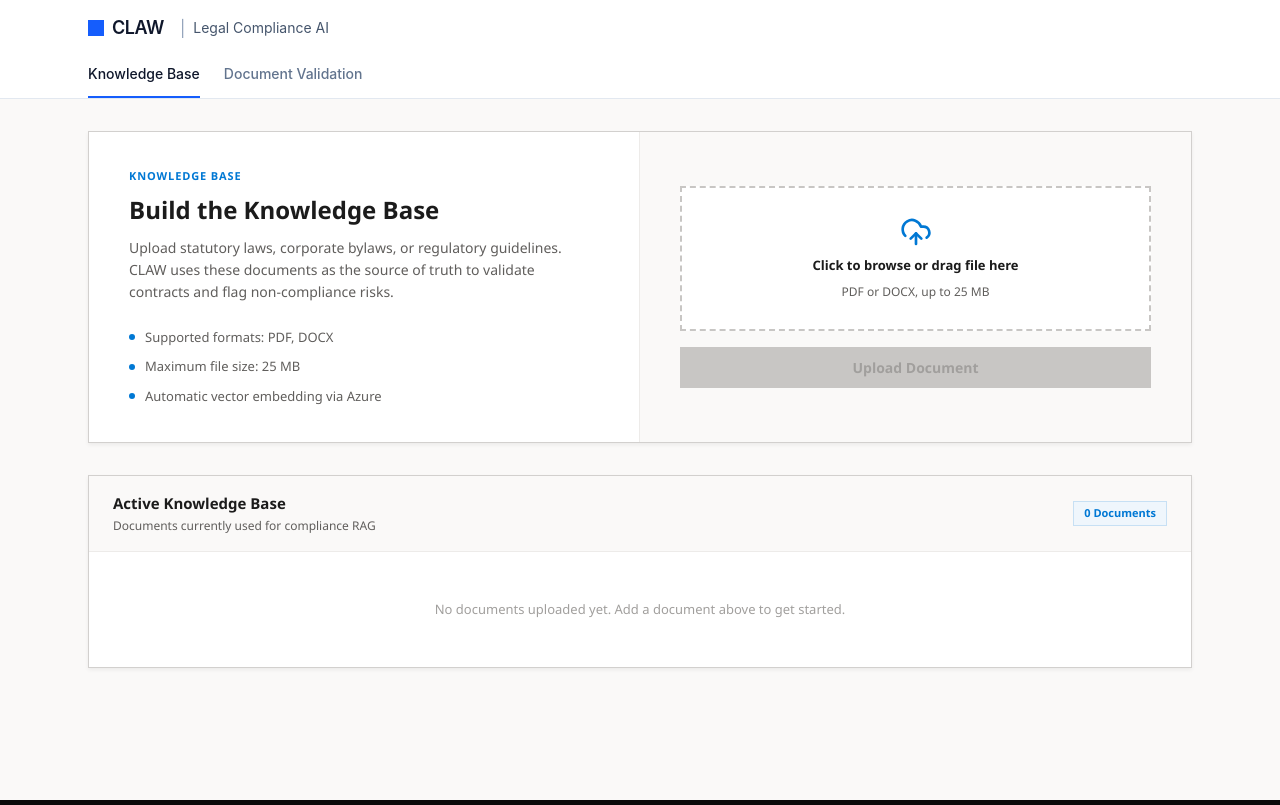
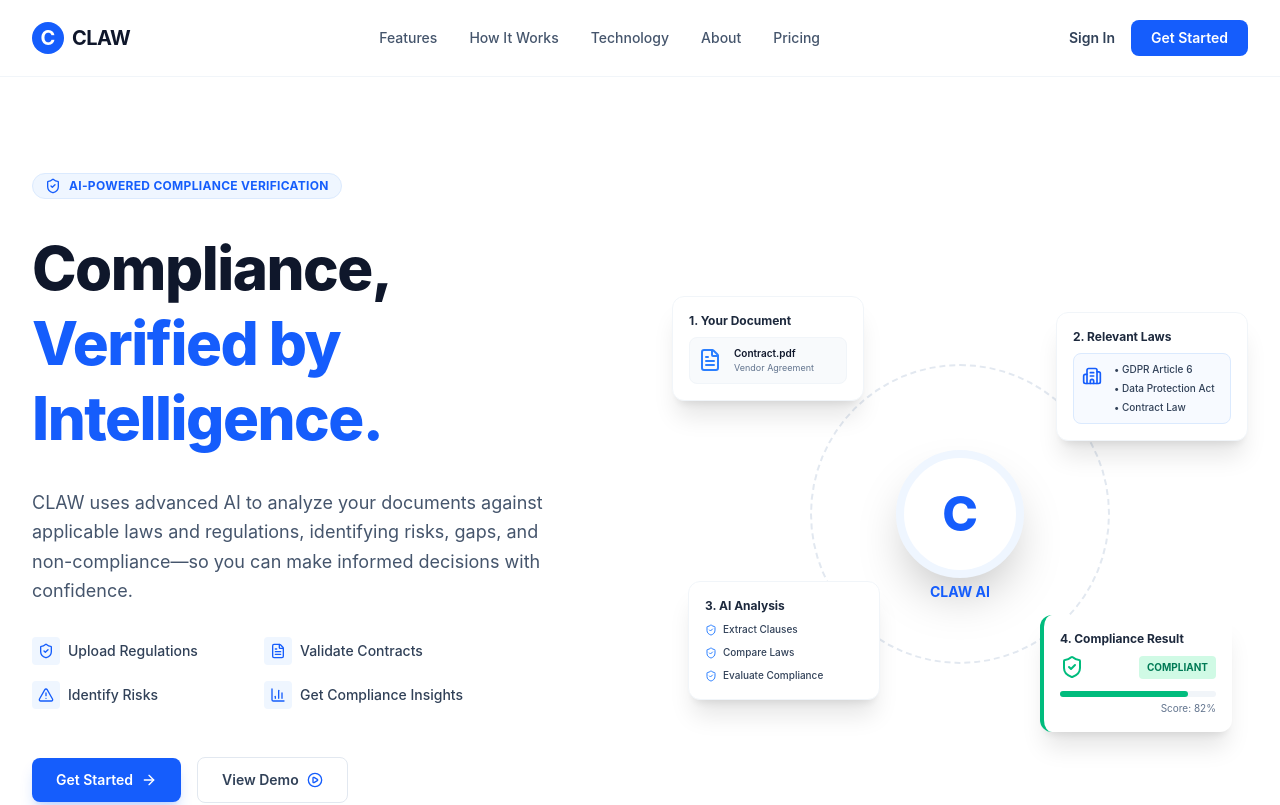
Before and after one commit to aryanmishra0954/C.L.A.W, a React (Vite) app: page / in a window 1280 px wide. Shown: the top 805 px of the page. Built offline with nearby package versions, Linux system fonts and the light colour scheme.

Commit message:
ADDED_LANDING_PAGE_FINAL

```diff
--- a/src/App.jsx
+++ b/src/App.jsx
@@ -1,65 +1,58 @@
 import React, { useState } from 'react';
+import LandingPage from './components/LandingPage';
+import AuthPage from './components/AuthPage';
+
+// Import the dashboard components we built earlier
 import KBUpload from './components/KBUpload';
 import KBList from './components/KBList';
-// Make sure the file in your components folder is exactly named Validate_Upload.jsx (capital V, capital U)
 import ValidateUpload from './components/Validate_Upload';
 
 export default function App() {
-  const [activeTab, setActiveTab] = useState('kb');
+  // Simple state router for the hackathon: 'landing' | 'auth' | 'dashboard'
+  const [currentView, setCurrentView] = useState('landing');
+  const [activeDashTab, setActiveDashTab] = useState('kb');
 
+  // RENDER ROUTER
+  if (currentView === 'landing') return <LandingPage onNavigate={setCurrentView} />;
+  if (currentView === 'auth') return <AuthPage onLoginSuccess={() => setCurrentView('dashboard')} />;
+
+  // MAIN DASHBOARD (From previous steps)
   return (
     <div className="min-h-screen bg-[#faf9f8] font-sans text-slate-900">
-
-      {/* Enterprise Header */}
       <header className="bg-white border-b border-slate-200">
         <div className="max-w-6xl mx-auto px-6 h-14 flex items-center justify-between">
-          <div className="flex items-center space-x-2">
-            <div className="w-4 h-4 bg-blue-600"></div>
+          <div className="flex items-center space-x-2 cursor-pointer" onClick={() => setCurrentView('landing')}>
+            <div className="w-4 h-4 bg-[#0067b8]"></div>
             <h1 className="text-lg font-semibold text-slate-900 tracking-tight">CLAW</h1>
-            <span className="text-slate-400 mx-2">|</span>
-            <span className="text-sm text-slate-600">Legal Compliance AI</span>
+            <span className="text-slate-300 mx-2">|</span>
+            <span className="text-sm text-slate-500">Legal Compliance AI</span>
           </div>
-        </div>
 
-        {/* Microsoft-Style Tab Navigation */}
-        <div className="max-w-6xl mx-auto px-6 flex space-x-6 mt-2">
-          <button
-            onClick={() => setActiveTab('kb')}
-            className={`pb-3 text-sm font-medium border-b-2 transition-colors ${
-              activeTab === 'kb'
-                ? 'border-blue-600 text-slate-900'
-                : 'border-transparent text-slate-500 hover:text-slate-800'
-            }`}
-          >
-            Knowledge Base
-          </button>
-          <button
-            onClick={() => setActiveTab('validate')}
-            className={`pb-3 text-sm font-medium border-b-2 transition-colors ${
-              activeTab === 'validate'
-                ? 'border-blue-600 text-slate-900'
-                : 'border-transparent text-slate-500 hover:text-slate-800'
-            }`}
-          >
-            Document Validation
-          </button>
+          <div className="flex space-x-8 mt-2">
+            <button onClick={() => setActiveDashTab('kb')} className={`pb-3 text-sm font-medium border-b-2 transition-colors ${activeDashTab === 'kb' ? 'border-[#0067b8] text-slate-900' : 'border-transparent text-slate-500 hover:text-slate-800'}`}>
+              Knowledge Base
+            </button>
+            <button onClick={() => setActiveDashTab('validate')} className={`pb-3 text-sm font-medium border-b-2 transition-colors ${activeDashTab === 'validate' ? 'border-[#0067b8] text-slate-900' : 'border-transparent text-slate-500 hover:text-slate-800'}`}>
+              Document Validation
+            </button>
+          </div>
+
+          <button onClick={() => setCurrentView('landing')} className="text-sm text-slate-500 hover:text-slate-900">Log out</button>
         </div>
       </header>
 
-      {/* Main Content Area */}
       <main className="max-w-6xl mx-auto p-6 md:py-8">
-        {activeTab === 'kb' ? (
-          <div className="space-y-8">
+        {activeDashTab === 'kb' ? (
+          <div className="space-y-6">
             <KBUpload onUploadComplete={() => console.log('KB File uploaded')} />
             <KBList />
           </div>
         ) : (
-          <div className="space-y-8">
+          <div className="space-y-6">
             <ValidateUpload onValidationStart={() => console.log('Validation Started')} />
           </div>
         )}
       </main>
-
     </div>
   );
 }
```
